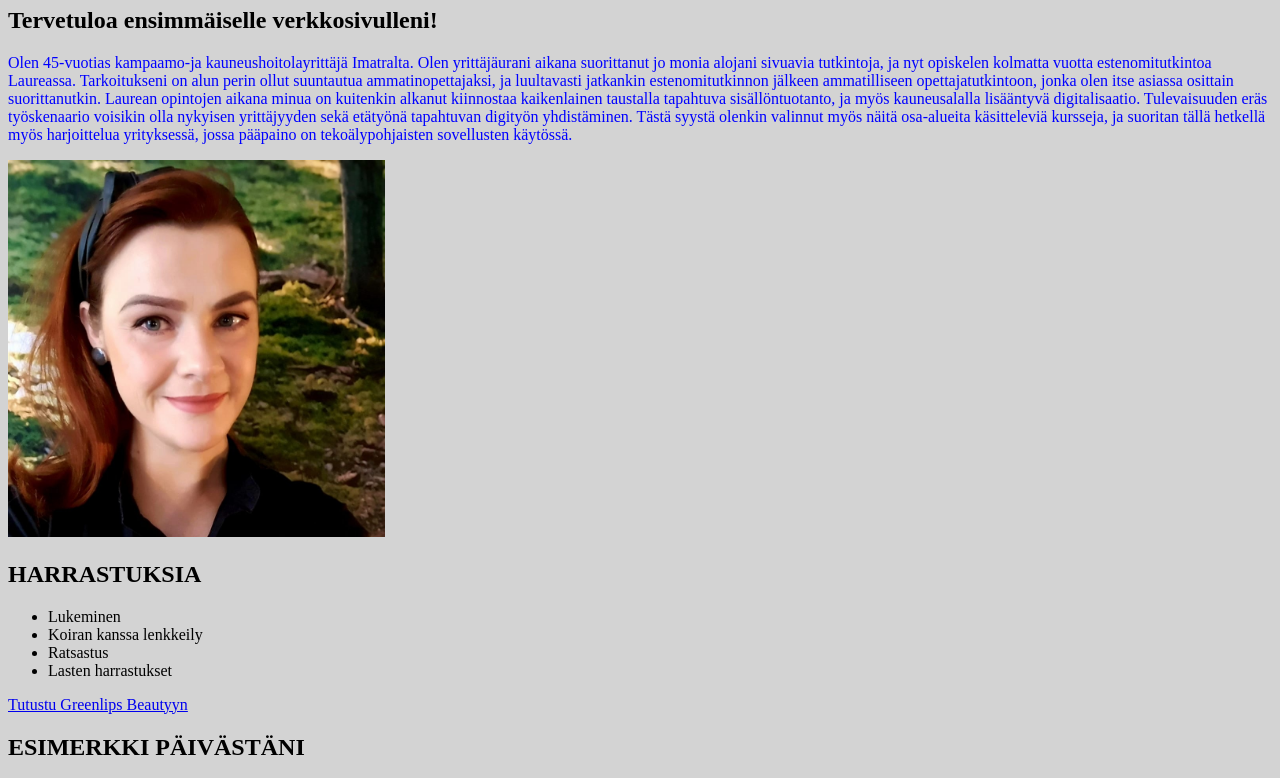
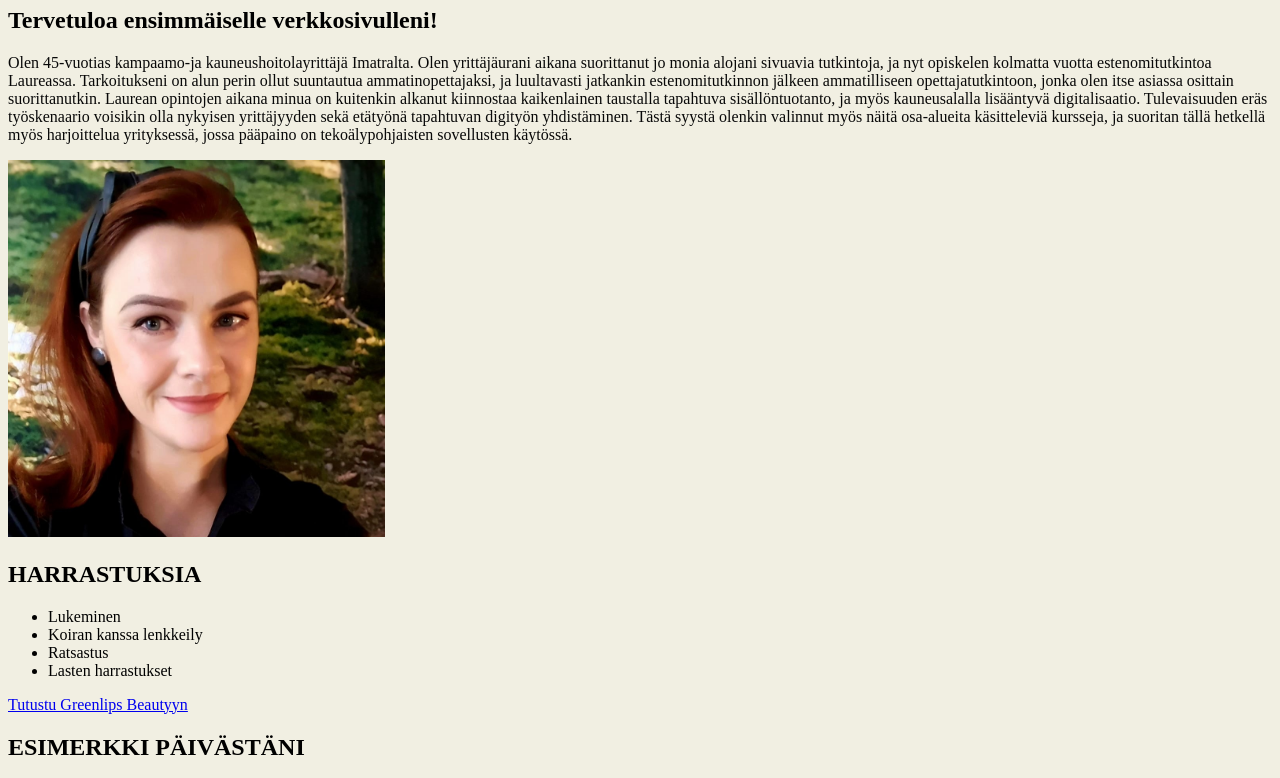
Before and after one commit to Teekku/WEBSIVUSTON_KEHITTAMINEN_LAUREA, a plain HTML site: page WS02_CSS/index.html in a window 1280 px wide. Shown: the part 73-851 px from the top of the page. Drawn offline with Linux system fonts and the light colour scheme.

Commit message:
muutettu taustaväri ja tekstin väri

```diff
--- a/WS02_CSS/styles/styles.css
+++ b/WS02_CSS/styles/styles.css
@@ -1,9 +1,9 @@
 p {
-      color: blue;
+      color: rgb(8, 8, 8);
     }
 
     body {
-      background-color: lightgray;
+      background-color: rgb(241, 239, 226);
     }
 
     h1 {
```
